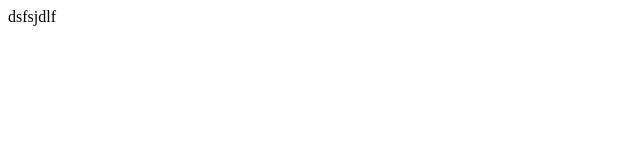
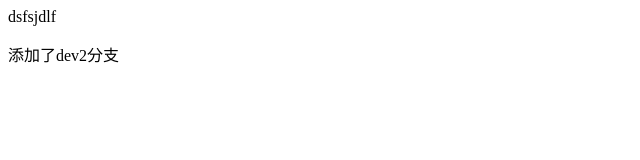
Before and after one commit to binger2018/gitskills, a plain HTML site: page index.html in a window 1280 px wide. Shown: the whole page, without its empty margins (0-640 px from the left). Drawn offline with Linux system fonts and the light colour scheme.

Commit message:
添加了dev2分支

```diff
--- a/index.html
+++ b/index.html
@@ -10,6 +10,7 @@
 
 <body>
     <div>dsfsjdlf</div>
+    <p>添加了dev2分支</p>
 </body>
 
 </html>
```
